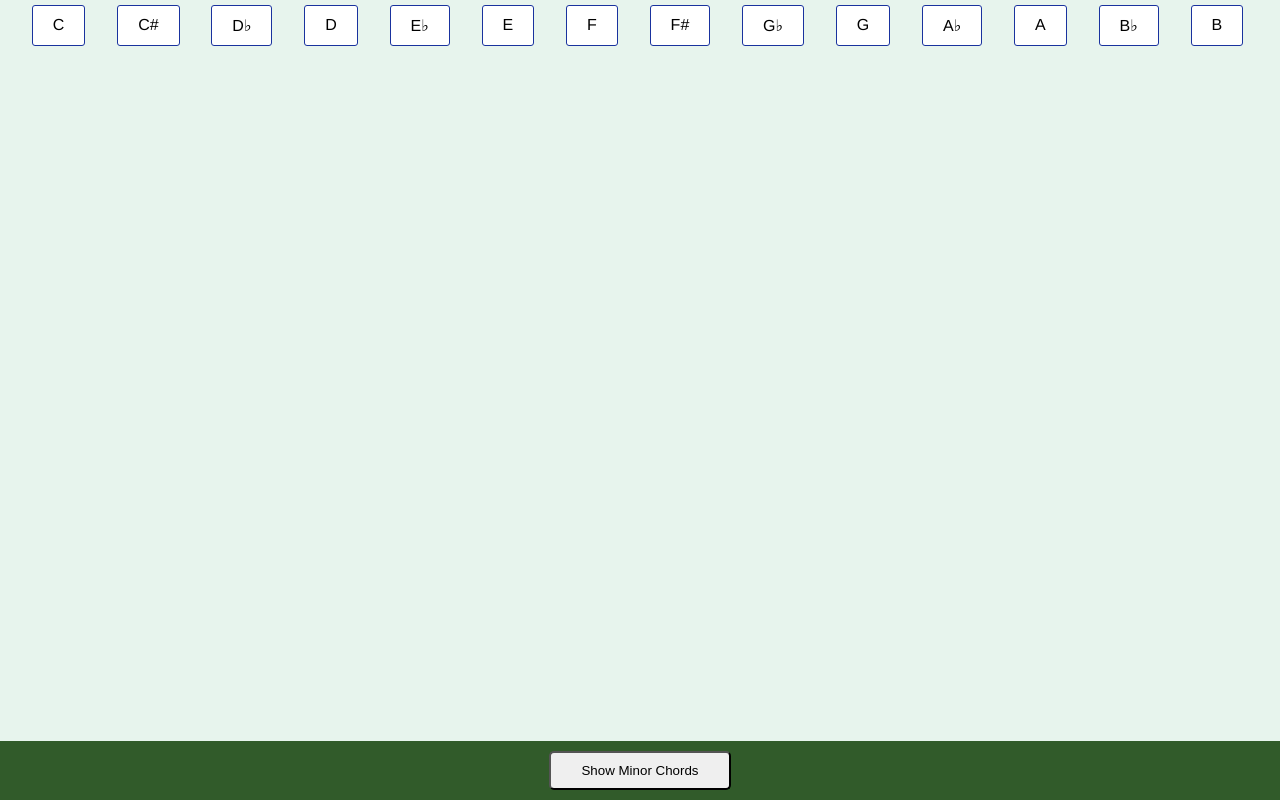
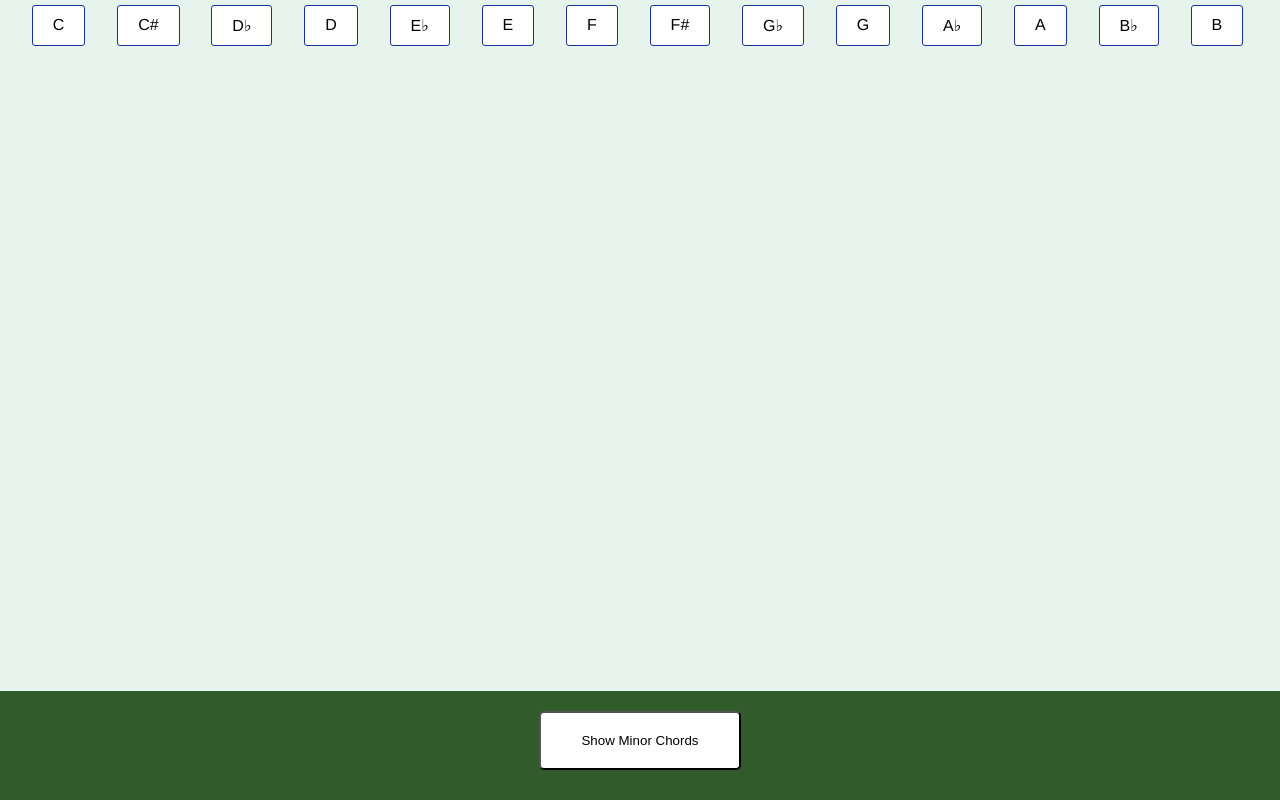
Before and after one commit to zedaenious/chord-keys, a React app: page / in a window 1280 px wide. Built offline with nearby package versions, Linux system fonts and the light colour scheme.

Commit message:
update button style

```diff
--- a/src/less/site.less
+++ b/src/less/site.less
@@ -23,11 +23,13 @@ body {
 	background-color: #315B2A;
 	width: 100%;
 	text-align: center;
-	padding: 10px 0;
+	padding: 20px 0 30px;
 
 	button {
 		margin: 0 auto;
-		padding: 10px 30px;
+		padding: 20px 40px;
 		border-radius: 5px;
+		background-color: #fff;
+		color: #000;
 	}
 }
```
